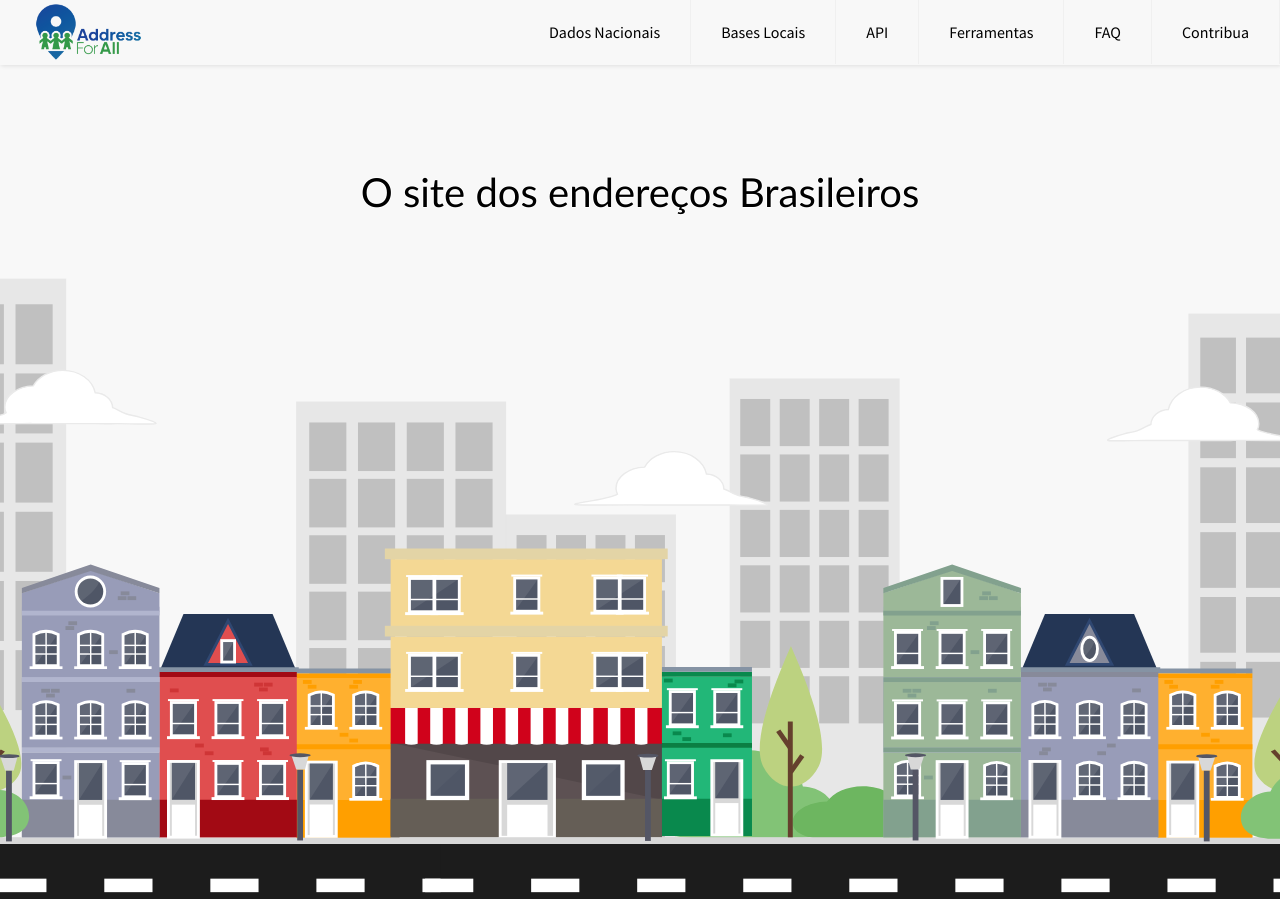
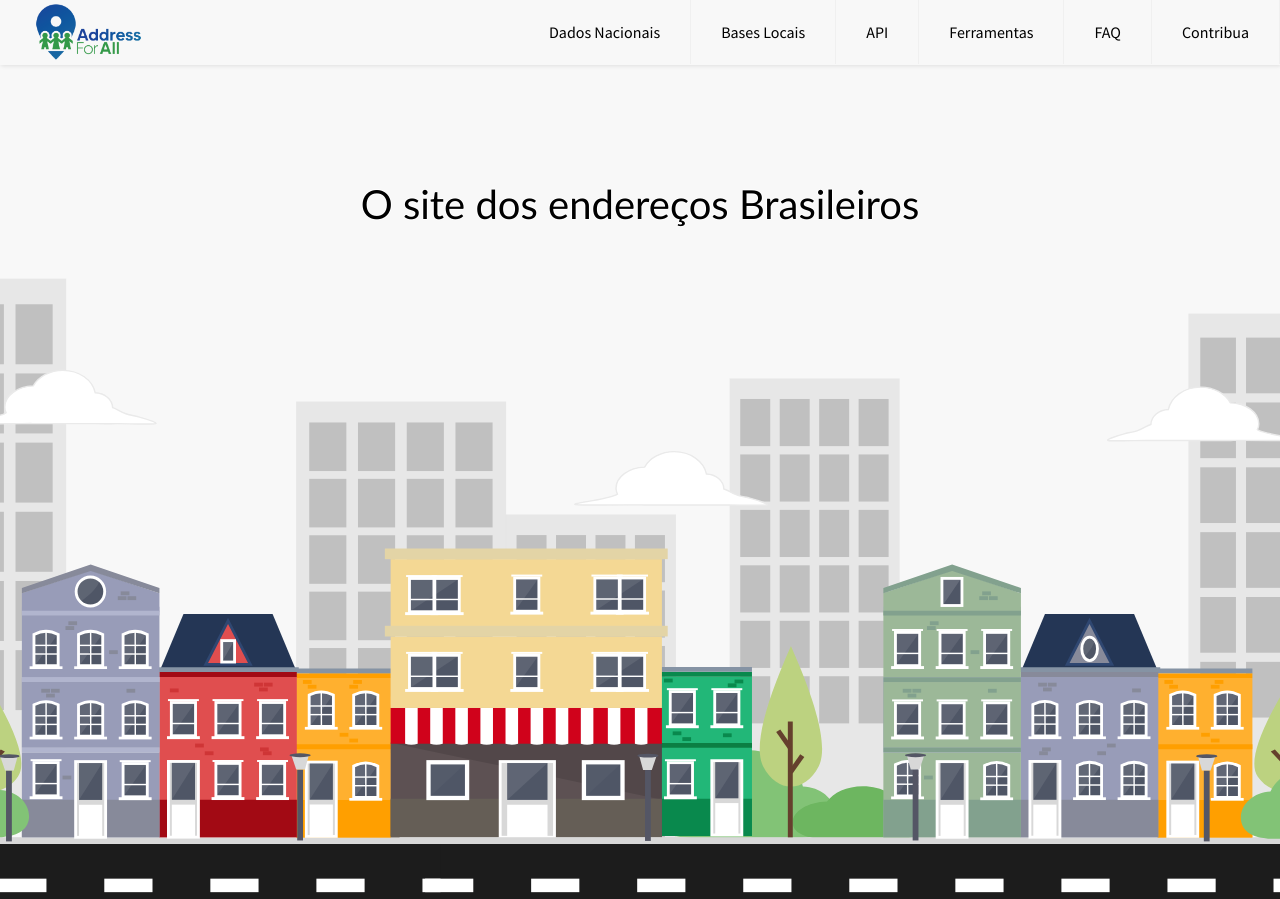
Before and after one commit to AddressForAll/site-v1, a PHP site: page / in a window 1280 px wide. Shown: the top 899 px of the page. Run offline with PHP 8.4, Linux system fonts and the light colour scheme; style sheets or scripts are compiled from the project's sources; some libraries are stand-ins or nearby versions.

Commit message:
Fix main title

```diff
--- a/resources/css/style.css
+++ b/resources/css/style.css
@@ -33,6 +33,7 @@ button.default-blue:hover {
   font-family: Evolventa, Trebuchet MS, sans-serif;
   font-size: 2.5em;
   text-align: center;
+  line-height: normal;
   text-shadow: -1px 0 white, 0 1px white, 1px 0 white, 0 -1px white;
 }
 
--- a/resources/css/style.scss
+++ b/resources/css/style.scss
@@ -35,6 +35,7 @@ button.default-blue:hover {
 	font-family: Evolventa, Trebuchet MS, sans-serif;
 	font-size: 2.5em;
 	text-align: center;
+	line-height: normal;
 	text-shadow: -1px 0 white, 0 1px white, 1px 0 white, 0 -1px white;
 
 	span {
```
Also changed, not shown: 1 other file.
